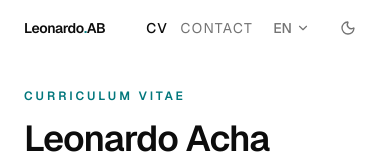
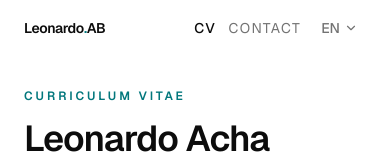
Before and after one commit to leonardoAB1/leonardoachaboiano.com, a Next.js app: page /en/cv in a window 390 px wide. Shown: the top 160 px of the page. Built offline with nearby package versions, Linux system fonts and the light colour scheme.

Commit message:
fix: progressive right-to-left navbar collapse on narrow viewports

```diff
--- a/src/components/layout/Navbar.tsx
+++ b/src/components/layout/Navbar.tsx
@@ -47,7 +47,10 @@ export function Navbar(): ReactElement {
         <div className="flex items-center gap-3 sm:gap-5 lg:gap-6">
           <ul className="flex items-center gap-3 sm:gap-5 lg:gap-6">
             {navLinks.map((link) => (
-              <li key={link.href}>
+              <li
+                key={link.href}
+                className={cn(link.key === "contact" && "hidden min-[320px]:block")}
+              >
                 <Link
                   href={link.href}
                   className={cn(
@@ -61,8 +64,12 @@ export function Navbar(): ReactElement {
               </li>
             ))}
           </ul>
-          <LanguageSwitcher />
-          <ThemeToggle />
+          <div className="hidden min-[380px]:block">
+            <LanguageSwitcher />
+          </div>
+          <div className="hidden sm:block">
+            <ThemeToggle />
+          </div>
         </div>
       </nav>
     </header>
```
